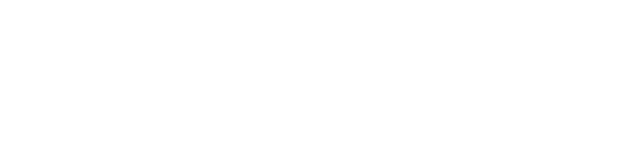
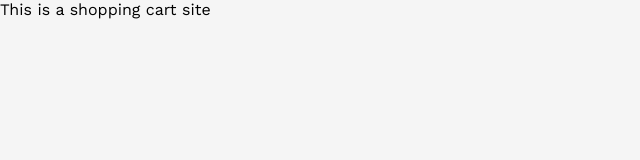
Before and after one commit to sultan288/Shopping_Cart_JS, a plain HTML site: page index.html in a window 1280 px wide. Shown: the whole page, without its empty margins (0-640 px from the left). Drawn offline with nearby package versions, Linux system fonts and the light colour scheme.

Commit message:
setup 2.0

```diff
--- a/index.html
+++ b/index.html
@@ -9,7 +9,7 @@
     <link rel="stylesheet" href="styles.css">
 </head>
 <body>
-
+    This is a shopping cart site
     <script src="app.js"></script>
 </body>
 </html>
--- a/styles.css
+++ b/styles.css
@@ -1 +1,30 @@
 @import url('https://fonts.googleapis.com/css2?family=Poppins:wght@300;400;600;700&family=Work+Sans:wght@300;400;500;600;700&display=swap');
+
+:root{
+    --menu-bg-color: #CC103C;
+    --white: #FFFFFF;
+    --white-2: #F5F5F5;
+    --black: #000000;
+    --black-2: #1A1A1A;
+    --orange: #FC3F05;
+    --mainSpacing: 0.1rem;
+    --mainTransition: all 0.3s linear;
+}
+
+*{
+    margin: 0;
+    padding: 0;
+    box-sizing: border-box;
+}
+
+body{
+    color: var(--black);
+    background-color: var(--white-2);
+    font-family: 'Work Sans', sans-serif;
+}
+
+html{
+    scroll-behavior: smooth;
+}
+
+/* --------------Navbar-------------- */
```
